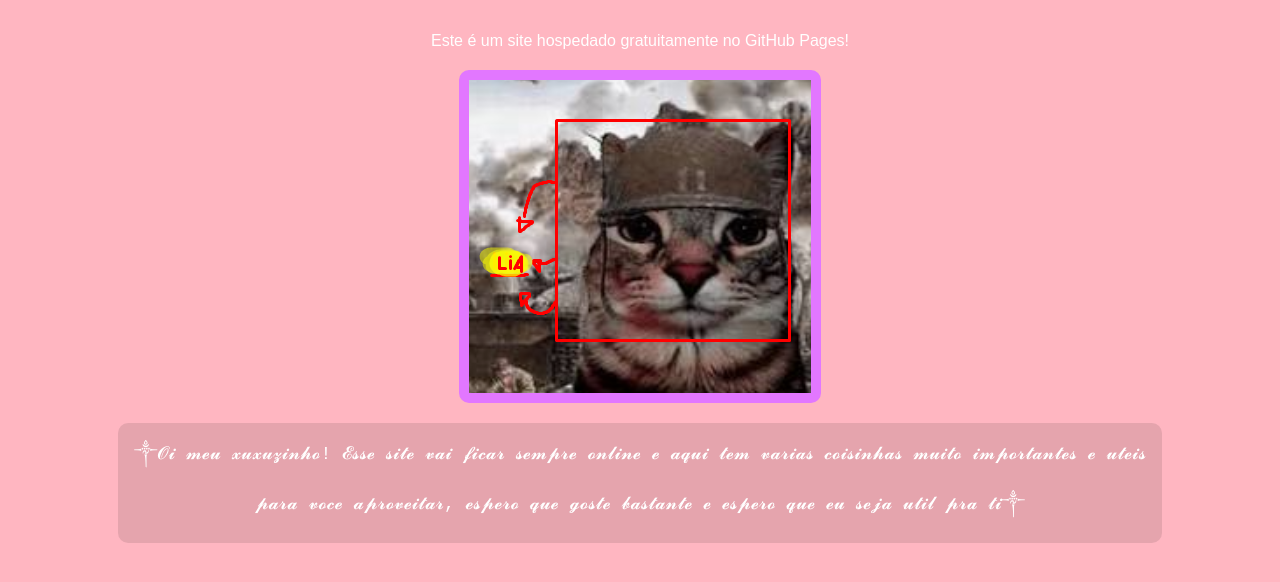
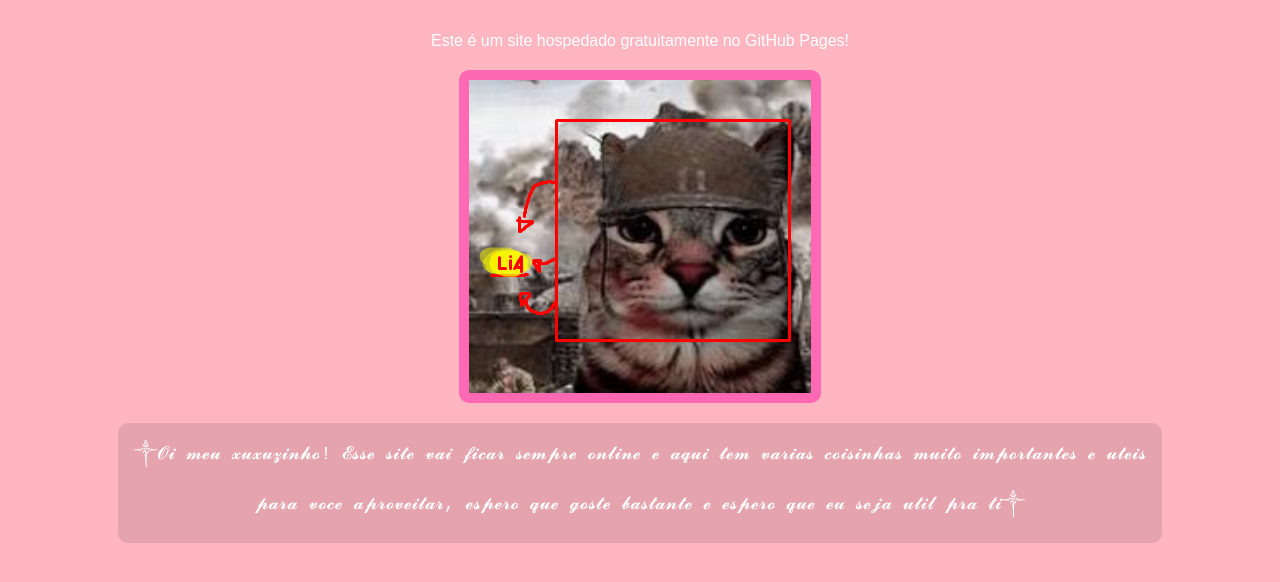
Before and after one commit to rober0te/Surpresinha, a plain HTML site: page index.html in a window 1280 px wide. Shown: the part 150-732 px from the top of the page. Drawn offline with Linux system fonts and the light colour scheme.

Commit message:
Update styles.css

```diff
--- a/styles.css
+++ b/styles.css
@@ -26,7 +26,7 @@ img {
     max-width: 100%;
     height: auto;
     border-radius: 10px;
-    border: 10px solid #E277FF; /* Moldura com a cor E277FF */
+    border: 10px solid #ff69b4; /* Moldura com a cor #ff69b4 */
 }
 
 .fofo-text {
```
